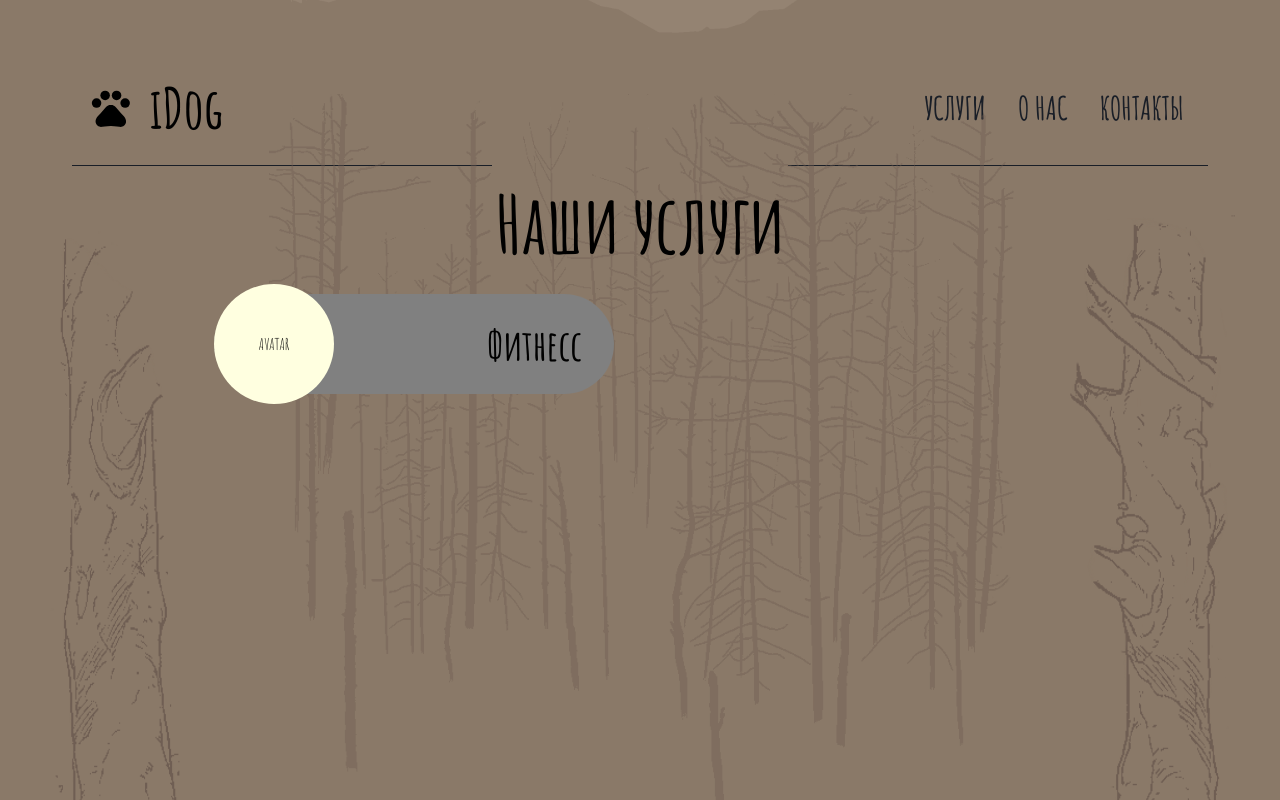
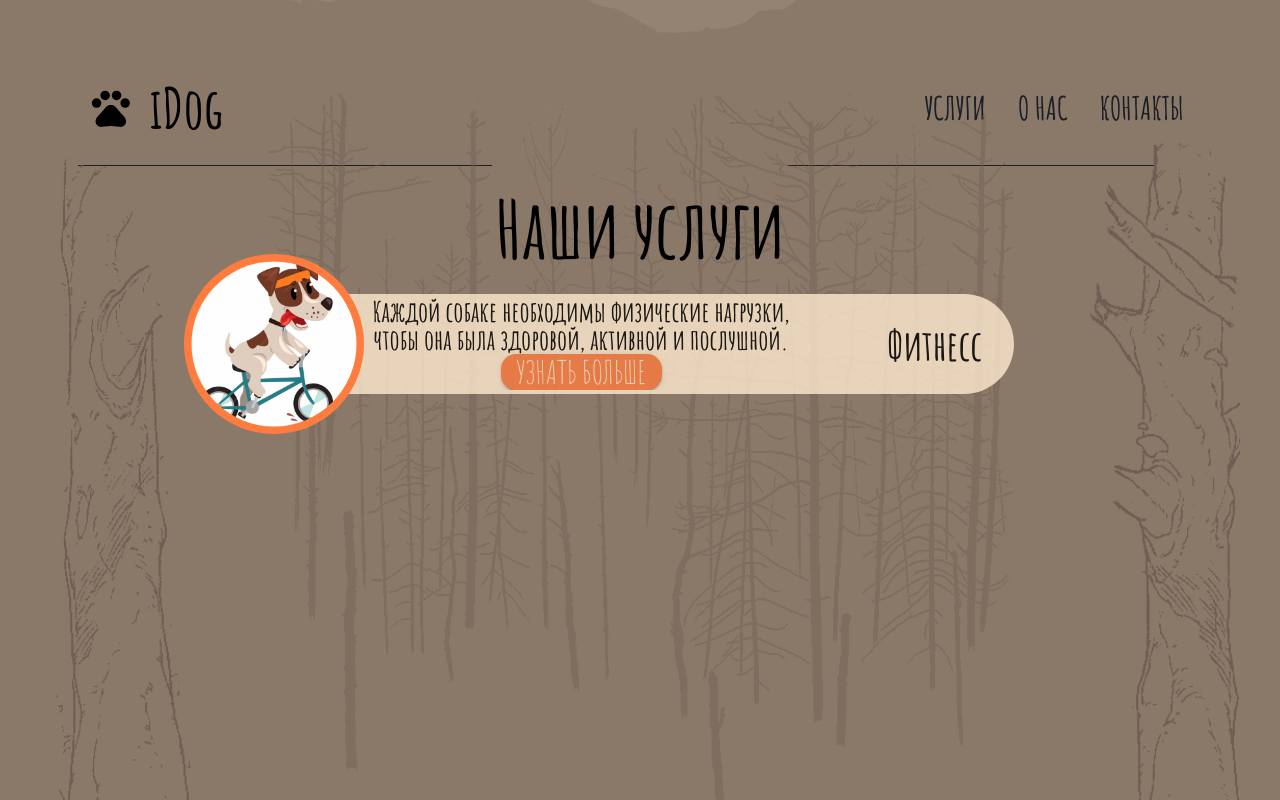
Before and after one commit to RojkovYury/idog, a Next.js app: page / in a window 1280 px wide. Shown: the part 940-1740 px from the top of the page. Built offline with nearby package versions, Linux system fonts and the light colour scheme.

Commit message:
new ava single

```diff
--- a/src/app/components/services.tsx
+++ b/src/app/components/services.tsx
@@ -1,4 +1,3 @@
-'use client'
 
 import { Box, Typography, Button } from "@mui/material";
 import Card from "./services/card";
@@ -7,7 +6,7 @@ import { useState } from "react";
 
 
 export default function Services() {
-  const [open, setOpen] = useState(false);
+  const [open, setOpen] = useState(true);
   return(
     <>
       <Box
@@ -17,7 +16,7 @@ export default function Services() {
           display: 'flex',
           justifyContent: 'center',
           alignItems: 'center',
-          top: '-50px',
+          top: '-45px',
         }}
       >
         <Typography
@@ -31,17 +30,31 @@ export default function Services() {
       </Box>
 
       <Box
-
         sx={{
           position: 'relative',
+          // border: '1px solid red',
           top: '-50px',
          }}
       >
+
+         <Box
+           sx={{
+            position: 'absolute',
+            // border: '1px solid green',
+            zIndex: 2,
+            backgroundColor: clr.secondary4,
+            top: '0px',
+            left: '-600px', //половина аватара + смешение
+            height: '120px',
+            width: '800px',
+           }}
+         />
+
         <Box
           onMouseEnter={() => setOpen(true)}
           onMouseLeave={() => setOpen(false)}
           sx={{
-            backgroundColor: 'lightyellow',
+            backgroundColor: clr.primary,
             position: 'absolute',
             left: '150px',
             height: '120px',
@@ -51,11 +64,21 @@ export default function Services() {
             justifyContent: 'center',
             alignItems: 'center',
             zIndex: 10,
-            scale: open ? '1.2' : '1',
+            scale: open ? '1.5' : '1',
             transition: 'all 1s',
           }}
         >
-          AVATAR
+          <Box
+            sx={{
+              position: 'relative',
+              height: '110px',
+              width: '110px',
+              borderRadius: '50%',
+              backgroundImage: 'url("/images/services/fitnes.png")',
+              backgroundSize: 'cover',
+            }}
+          >
+          </Box>
         </Box>
 
         <Box
@@ -75,17 +98,16 @@ export default function Services() {
         >
           <Box
             sx={{
-              backgroundColor: 'grey',
+              backgroundColor: clr.light,
               position: 'relative',
               height: '100px',
               width: '740px',
               borderRadius: '50px',
               display: 'flex',
-              // justifyContent: open ? 'space-between' : 'flex-end',
-              // justifyContent: open ? 'space-between' : 'space-between',
               justifyContent: 'space-between',
               alignItems: 'center',
               flexDirection: 'row',
+              opacity: '0.8'
             }}
           >
 
@@ -98,33 +120,33 @@ export default function Services() {
               X
             </Box>
 
-            {open }
             <Box
               sx={{
                 display: open ? 'flex' : 'none',
-                opacity: open ? '1' : '0',
                 flexDirection: 'column',
+                justifyContent: 'center',
+                alignItems: 'center',
                 transition: 'all 1s',
-                // ml: 10,
+                overflow: 'hidden',
               }}
             >
               <Typography
+                noWrap
                 sx={{
-                  mr: 4,
                   lineHeight: '1',
                   fontSize: '28px',
-                  fontWeight: '700'
+                  fontWeight: '700',
                 }}
               >
                 Каждой собаке необходимы физические нагрузки,
               </Typography>
 
               <Typography
+                noWrap
                 sx={{
-                  mr: 4,
                   lineHeight: '1',
                   fontSize: '28px',
-                  fontWeight: '700'
+                  fontWeight: '700',
                 }}
               >
                 чтобы она была здоровой, активной и послушной.
@@ -133,7 +155,13 @@ export default function Services() {
               <Button
                 variant='contained'
                 sx={{
-                  height: '20px'
+                  height: '36px',
+                  borderRadius: '15px',
+                  backgroundColor: clr.primary,
+                  color: clr.light,
+                  "&:hover": {
+                    backgroundColor: clr.secondary1,
+                  },
                 }}
               >
                 узнать больше
@@ -142,9 +170,9 @@ export default function Services() {
 
             <Typography
               sx={{
-                mr: 4,
                 fontSize: '42px',
                 fontWeight: '700',
+                mr: 4,
               }}
             >
               Фитнесс
@@ -159,119 +187,3 @@ export default function Services() {
     </>
   )
 }
-
-
-
-
-
-
-
-/*
-
-    <Box
-      sx={{
-        position: 'relative',
-        width: '100%',
-        display: 'flex',
-        flexDirection: 'column',
-      }}
-    >
-
-      <Box
-        sx={{
-          top: '0px',
-          position: 'absolute',
-          width: '100%',
-          display: 'flex',
-          flexDirection: 'row',
-          justifyContent: 'center',
-          gap: 3,
-        }}
-      >
-        <Card
-          name={'Фитнес'}
-          src={'/images/services/card_fitness.jpg'}
-          left= {-30}
-          top={8}
-          rotate={12}
-        />
-        <Card
-          name={'Груминг'}
-          src={'/images/services/card_grooming.jpg'}
-          left= {-8}
-          top={-13}
-          rotate={-9}
-        />
-        <Card
-          name={'Хендлинг'}
-          src={'/images/services/card_handling.jpg'}
-          left= {20}
-          top={6}
-          rotate={4}
-        />
-      </Box>
-
-      <Box
-        sx={{
-          top: '290px',
-          position: 'absolute',
-          width: '100%',
-          display: 'flex',
-          flexDirection: 'row',
-          justifyContent: 'center',
-          gap: 3,
-        }}
-      >
-        <Card
-          name={'Фитнес'}
-          src={'/images/services/card_fitness.jpg'}
-          left= {-18}
-          top={15}
-          rotate={-7}
-        />
-        <Card
-          name={'Фитнес'}
-          src={'/images/services/card_fitness.jpg'}
-          left= {-12}
-          top={10}
-          rotate={3}
-        />
-        <Card
-          name={'Фитнес'}
-          src={'/images/services/card_fitness.jpg'}
-          left= {5}
-          top={-26}
-          rotate={-1}
-        />
-      </Box>
-
-      <Box
-        sx={{
-          top: '580px',
-          position: 'absolute',
-          width: '100%',
-          display: 'flex',
-          flexDirection: 'row',
-          justifyContent: 'center',
-          gap: 3,
-        }}
-      >
-        <Card
-          name={'Фитнес'}
-          src={'/images/services/card_fitness.jpg'}
-          left= {-15}
-          top={16}
-          rotate={2}
-        />
-        <Card
-          name={'Фитнес'}
-          src={'/images/services/card_fitness.jpg'}
-          left= {40}
-          top={-5}
-          rotate={-6}
-        />
-      </Box>
-
-    </Box>
-
-*/
--- a/src/app/components/services/trees.tsx
+++ b/src/app/components/services/trees.tsx
@@ -10,13 +10,13 @@ export default function Trees({ yPos }: TreesProps) {
   return(
       <>
         <Box sx={{ position: 'absolute', width: '100%', zIndex: '10', pointerEvents: 'none' }}>
-          <Box sx={{ position: 'relative', left: '-50px' }}>
+          <Box sx={{ position: 'relative', left: '-50px', top: `${ -80 + yPos * 10}px` }}>
             <Image src="/images/services/static/tree_1_fill.png" alt="tree_1_fill" width={260} height={1000} />
           </Box>
         </Box>
 
         <Box sx={{ position: 'absolute', width: '100%', zIndex: '10', pointerEvents: 'none',  }}>
-          <Box sx={{ position: 'relative', display: 'flex', justifyContent: 'flex-end', right: '20px' }}>
+          <Box sx={{ position: 'relative', display: 'flex', justifyContent: 'flex-end', right: '0px', top: `${ -80 + yPos * 10}px` }}>
             <Image src="/images/services/static/tree_2_fill.png" alt="tree_2_fill" width={260} height={1000} />
           </Box>
         </Box>
@@ -34,7 +34,7 @@ export default function Trees({ yPos }: TreesProps) {
               display: 'flex',
               justifyContent: 'center',
               left: '-20px',
-              top: `${ -120 + yPos * 25}px`,
+              top: `${ -120 + yPos * 30}px`,
             }}
           >
             <Image src="/images/services/static/forest_layer.png" alt="forest_layer" width={750} height={750} />
@@ -43,3 +43,4 @@ export default function Trees({ yPos }: TreesProps) {
       </>
   )
 }
+// top: '-30px'
```
Also changed, not shown: bu/servisecOLD.tsx (added, +109 -0 lines), public/images/services/fitnes.png (added).
